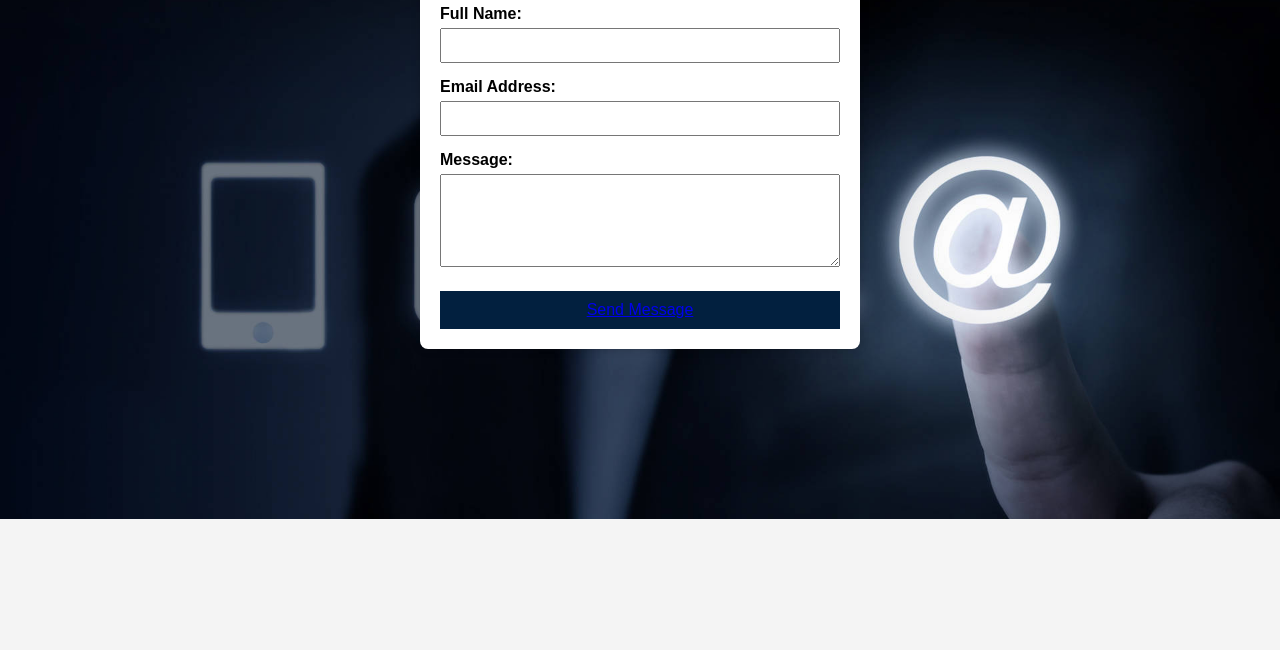
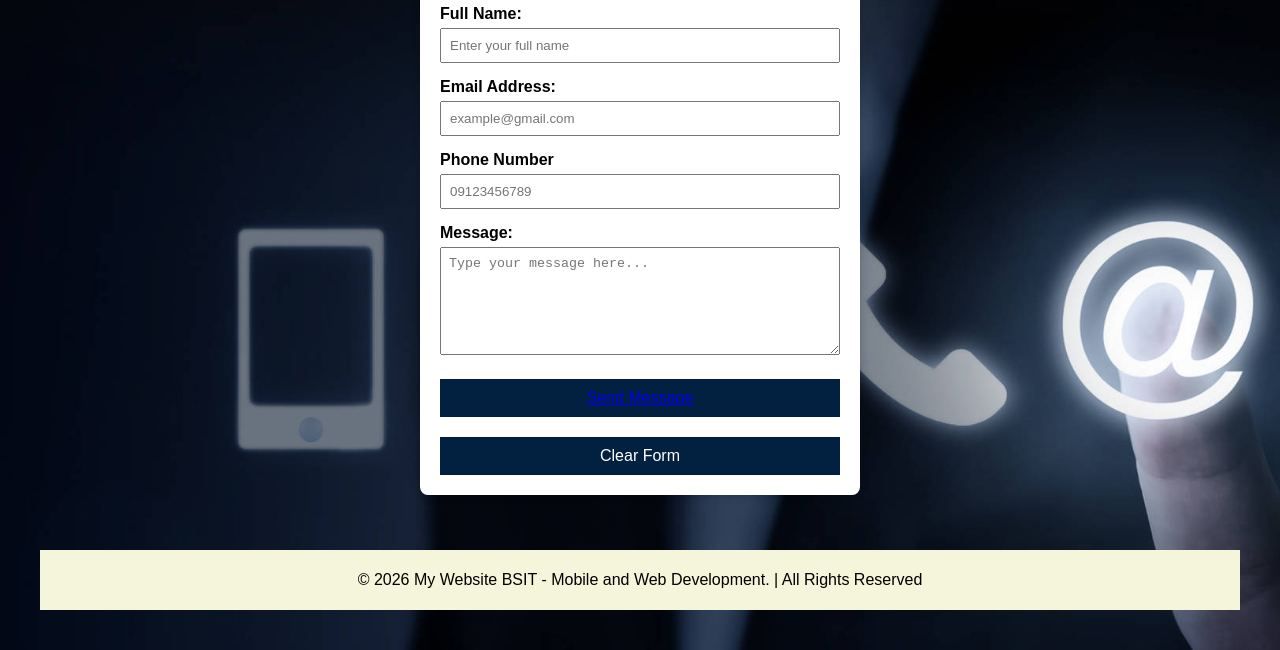
Before and after one commit to ramierjosephtubianosa-hub/Summer-Midterm-1st-Year, a plain HTML site: page Contact.html in a window 1280 px wide. Shown: the part 201-851 px from the top of the page. Before the commit the page ends 800 px from the top, so only its background shows below. Drawn offline with Linux system fonts and the light colour scheme.

Commit message:
Enhance Contact.html with new fields and footer
Updated contact form with additional fields and styling.

```diff
--- a/Contact.html
+++ b/Contact.html
@@ -76,6 +76,14 @@ nav a:hover {
         button:hover {
             background-color: #b37a00;
         }
+
+        footer {
+    background-color: beige;
+    color: black;
+    text-align: center;
+    padding: 5px;
+    margin-top: 5cap;
+}
     </style>
 </head>
      <nav>
@@ -91,18 +99,27 @@ nav a:hover {
     <form action="#" method="post">
 
         <label for="name">Full Name:</label>
-        <input type="text" id="name" name="name" required>
+        <input type="text" id="fullname" name="fullname" placeholder="Enter your full name" required>
 
         <label for="email">Email Address:</label>
-        <input type="email" id="email" name="email" required>
+        <input type="email" id="email" name="email" placeholder="example@gmail.com" required>
+
+        <label for="phone">Phone Number</label>
+        <input type="tel" id="phone" name="phone" placeholder="09123456789" required>
 
         <label for="message">Message:</label>
-        <textarea id="message" name="message" rows="5" required></textarea>
+        <textarea id="message" name="message" rows="6" placeholder="Type your message here..." required></textarea>
 
         <button type="submit"><a href="mailto:ramierjosephtubianosa@student.trimexcolleges.edu.ph">Send Message</a></button>
+        <button type="reset">Clear Form</button>
 
     </form>
 </div>
 
+    <footer>
+        <p>&copy; 2026 My Website BSIT - Mobile and Web Development. | All Rights Reserved</p>
+    </footer>
+
+
 </body>
 </html>
```
